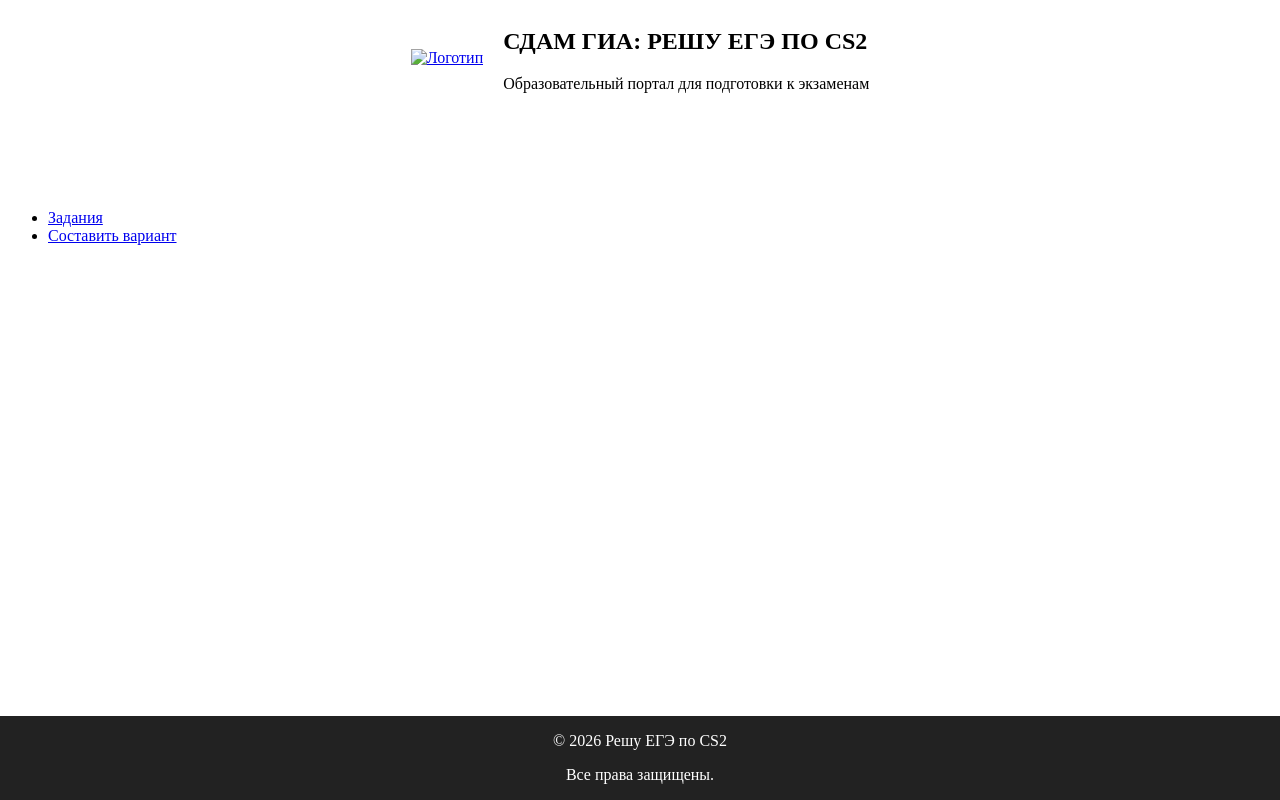
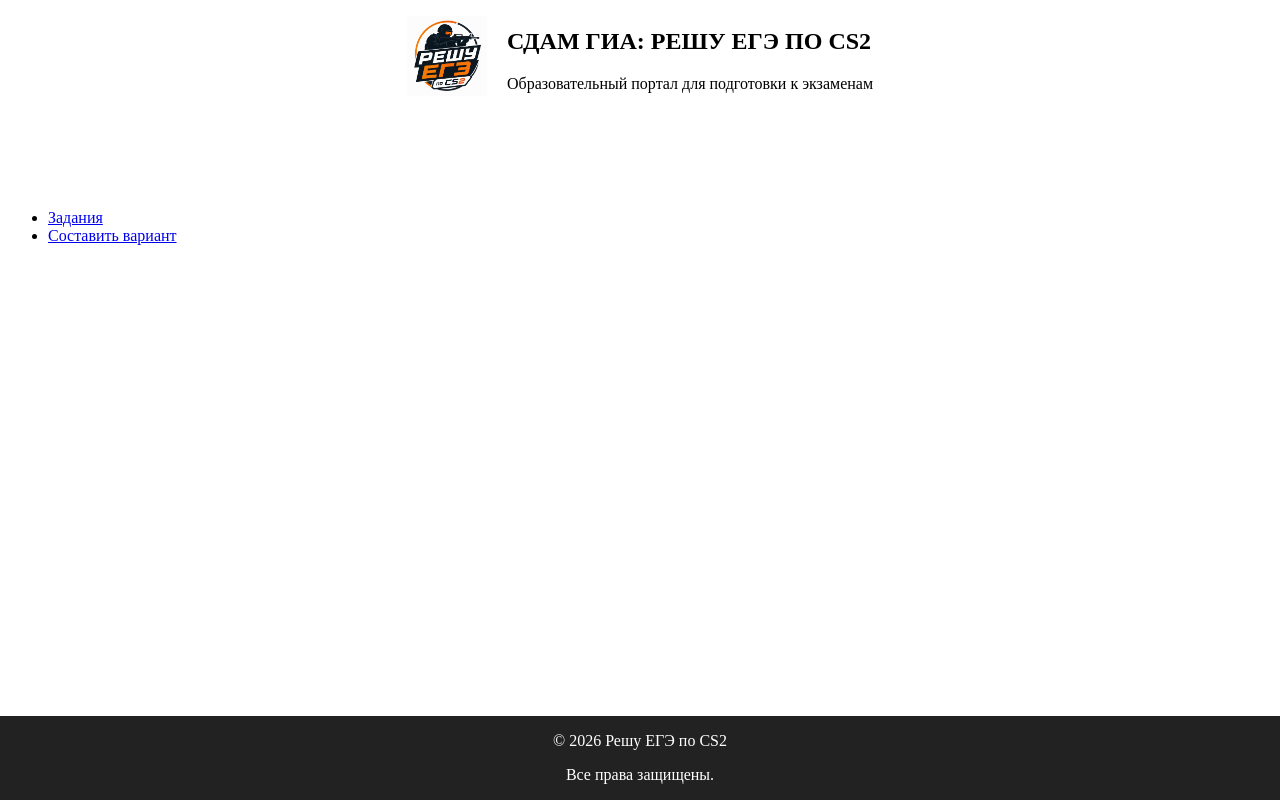
Before and after one commit to byspaced/ege-cs2, a plain HTML site: page index.html in a window 1280 px wide. Drawn offline with Linux system fonts and the light colour scheme.

Commit message:
Update index.html

```diff
--- a/index.html
+++ b/index.html
@@ -9,7 +9,7 @@
         <header>
             <div style="display: flex; align-items: center; justify-content: center; gap: 20px; flex-wrap: wrap">
                 <a href="main.html">
-                    <img src="images/chatgpt-image-23-2026-12-11-15.png" width="80" height="80" alt="Логотип" />
+                    <img src="images/logo.png" width="80" height="80" alt="Логотип" />
                 </a>
                 <div>
                     <h2>СДАМ ГИА: РЕШУ ЕГЭ ПО CS2</h2>
```
